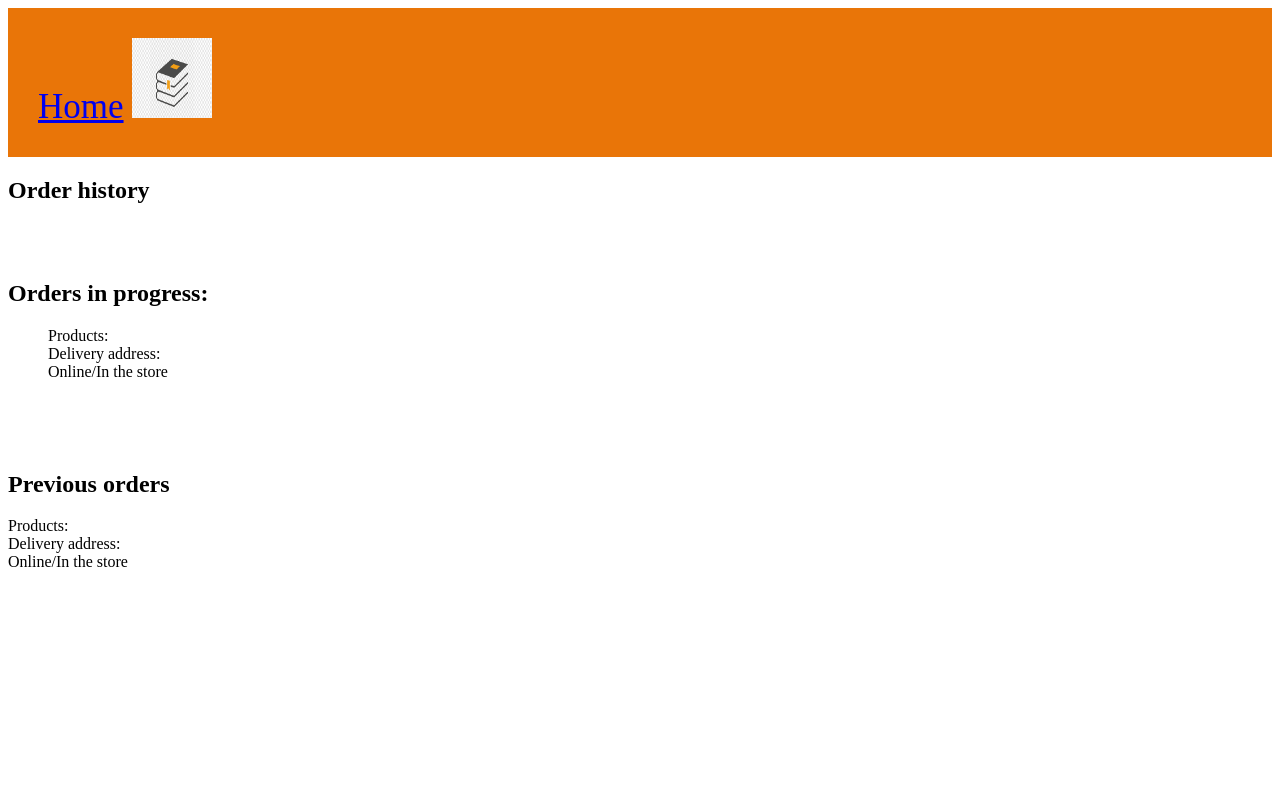
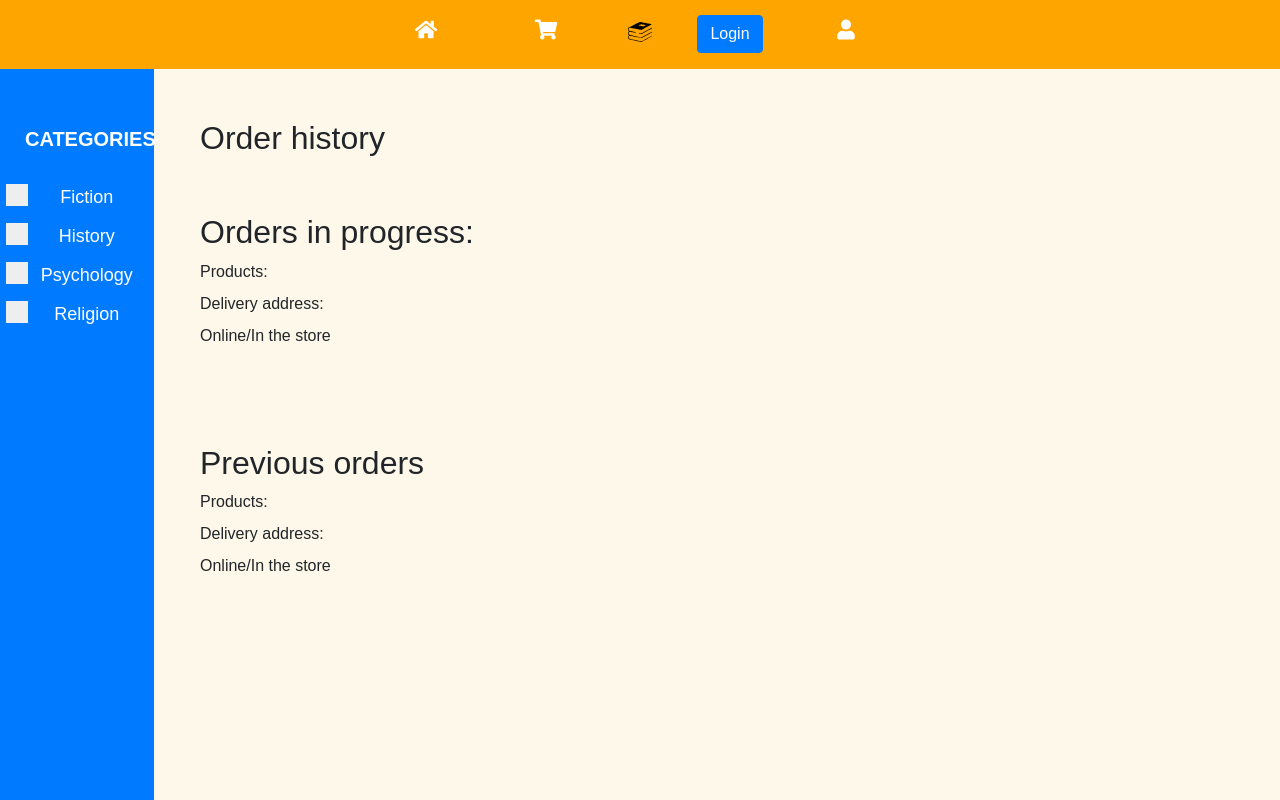
Before and after one commit to AlexandraLupoi/Data-Warehouse, a PHP site: page /order_history.php in a window 1280 px wide. Run offline with PHP 8.4, Linux system fonts and the light colour scheme; some libraries are stand-ins or nearby versions.

Commit message:
small changes

```diff
--- a/usbwebserver/root/categories.php
+++ b/usbwebserver/root/categories.php
@@ -1,5 +1,6 @@
 <html>
-    <title>Library</title>
+    <head>
+        <title>Library</title>
 		<meta http-equiv="content-type" content="text/html; charset=utf-8" />
 		<script src="https://code.jquery.com/jquery-3.2.1.slim.min.js"></script>
 		<script src="https://ajax.googleapis.com/ajax/libs/jquery/3.5.1/jquery.min.js"></script>
--- a/usbwebserver/root/header.php
+++ b/usbwebserver/root/header.php
@@ -22,13 +22,15 @@
             </label>
             </div>
         </nav>
-            <ul>
+            <ul class="navtop">
              <!--<li><div class="top">
 			        <a href="#" class="menu_icon"><i class="fa fa-bars" aria-hidden="true"></i></a>
 		        </div></li>-->
-                <li class="active" id="homeBtn"><i class="fa fa-home" aria-hidden="true"></i><a href="index.php">Home</a></li>
-                <li><i class="fa fa-shopping-cart" aria-hidden="true"></i><a href="#">Cart</a></li>
+                <li id="homeBtn"><i class="fa fa-home" aria-hidden="true" onClick="document.location.href='index.php';"></i></li>
+                <li><i class="fa fa-shopping-cart" aria-hidden="true"></i></li>
+                <img src="images/logo.svg" alt="Logo" style="width: 60px; height: 60px; margin-bottom: -15px; "/>
                 <li><button class="btn btn-primary" type="button" name="login" id="login" data-toggle="modal" data-target="#loginModal">Login</button></li>
+                <li><i class="fa fa-user" onClick="document.location.href='profile.php';"></i></li>
             </ul>
         </div>
     </body>
--- a/usbwebserver/root/order_history.php
+++ b/usbwebserver/root/order_history.php
@@ -1,37 +1,18 @@
 <!DOCTYPE html>
 <html lang="en">
-<style>
-header {
-  background-color: rgb(233, 117, 8);
-  padding: 30px;
-
-  font-size: 35px;
-  color: white;
-}
-
-</style>
     <head>
-    <meta charset="UTF-8">
-    <meta http-equiv="X-UA-Compatible" content="IE=edge">
-    <meta name="viewport" content="width=device-width, initial-scale=1.0">
-    <title>Document</title>
+        <title>Library</title>
+		<meta http-equiv="content-type" content="text/html; charset=utf-8" />
+		<script src="https://code.jquery.com/jquery-3.2.1.slim.min.js"></script>
+		<script src="https://ajax.googleapis.com/ajax/libs/jquery/3.5.1/jquery.min.js"></script>
+		<link rel="stylesheet" href="https://stackpath.bootstrapcdn.com/bootstrap/4.3.1/css/bootstrap.min.css" integrity="sha384-ggOyR0iXCbMQv3Xipma34MD+dH/1fQ784/j6cY/iJTQUOhcWr7x9JvoRxT2MZw1T" crossorigin="anonymous">
+		<link rel="stylesheet" href="https://pro.fontawesome.com/releases/v5.10.0/css/all.css" integrity="sha384-AYmEC3Yw5cVb3ZcuHtOA93w35dYTsvhLPVnYs9eStHfGJvOvKxVfELGroGkvsg+p" crossorigin="anonymous"/>
+		<style><?php include 'style.css';?></style>
 	</head>
     <body>
-    <header id="header"><!--header-->
-        <div class="header_top"><!--header_top-->
-            <nav class="navbar navbar-inverse">
-                <div class="container-fluid">
-                <div class="navbar-header">
-                    <a href="html_images.asp">Home</a>
-                    <a class="navbar-brand" href="#"><img src="images/logo.png" alt="" width="80" height="80" class="center"/></a>
+		<?php include 'header.php';?>
 
-                </div>
-                 </div>
-            </nav>
-        </div><!--/header_top-->
-
-    </header>
-
+        <div style="margin: 50px 200px;">
             <h2>Order history</h2>
             <br><br>
             <h2>Orders in progress:</h2>
@@ -41,14 +22,12 @@
                 <label for="html">Online/In the store</label><br><br>
             </ul>
             <br><br>
-
             <h2>Previous orders</h2>
             <form action="/action_page.php">
                 <label>Products: </label><br>
                 <label>Delivery address: </label><br>
                 <label for="html">Online/In the store</label><br><br>
-
             </form>
-
+        </div>
     </body>
 </html>
--- a/usbwebserver/root/style.css
+++ b/usbwebserver/root/style.css
@@ -32,8 +32,7 @@
 	color: white;
 }
 
-.active, .menu-bar ul li:hover {
-	text-decoration: underline;
+.menu-bar ul li:hover {
 	border-radius: 2px;
 }
 
@@ -93,6 +92,10 @@
     margin: 15px 0 0px 20px;
     color: #494949;
     text-transform: uppercase;
+}
+
+.navtop li i:hover, .navtop li button:hover {
+	cursor: pointer;
 }
 
 .menu_show {
@@ -190,7 +193,7 @@
 }
 
 .bestSellerContainer {
-	margin-top: 7%;
+	margin-top: 20px;
 }
 
 .col-lg-2 {
```
Also changed, not shown: usbwebserver/root/header1.php (deleted, +0 -32 lines), usbwebserver/root/profile.php (+12 -30 lines), usbwebserver/root/images/logo.png (deleted), usbwebserver/root/images/logo.svg (added). Lines whose indentation alone changed are shown as unchanged.
